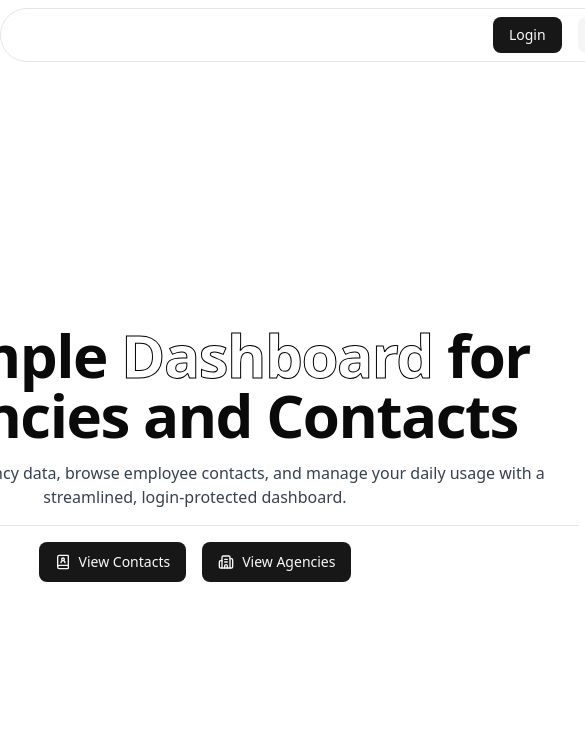
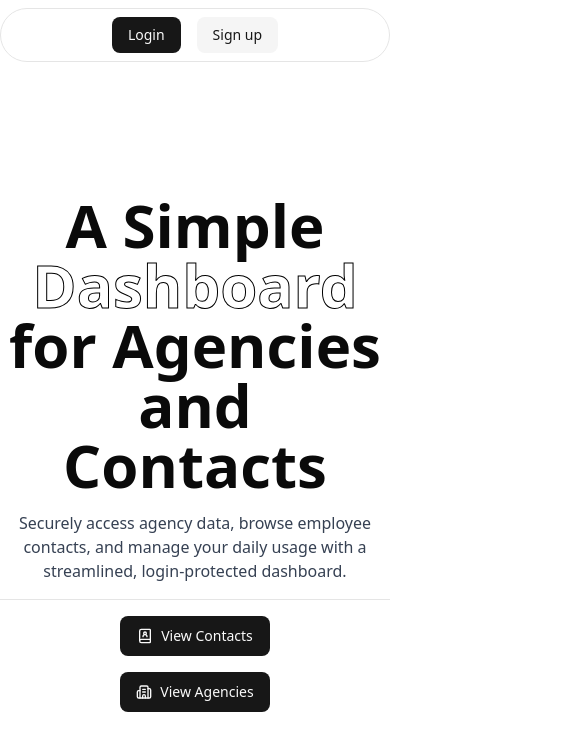
Before and after one commit to rabdlbari/home-assignment-pfe, a Next.js app: page / in a window 390 px wide. Shown: the top 750 px of the page, 585 px wide, since content can reach past the window. Built offline with nearby package versions, Linux system fonts and the light colour scheme.

Commit message:
added responsivness to site

```diff
--- a/app/page.tsx
+++ b/app/page.tsx
@@ -6,7 +6,7 @@ import Link from "next/link";
 export default function Home() {
   return (
     <>
-      <header className="flex justify-center w-6xl mx-auto py-2 px-6 sticky top-0 z-50 border rounded-full mt-2 bg-white/80 backdrop-blur-xl dark:bg-black/80">
+      <header className="flex justify-center w-full sm:w-6xl mx-auto py-2 px-6 sticky top-0 z-50 border rounded-full mt-2 bg-white/80 backdrop-blur-xl dark:bg-black/80">
         <div className="flex gap-4">
           <Button>
             <Link href={"/login"} className="hover:underline">
@@ -21,8 +21,8 @@ export default function Home() {
         </div>
       </header>
       <main className="flex flex-col h-full gap-4 justify-center items-center">
-        <div className="text-center w-3xl space-y-4">
-          <h1 className="text-6xl text-center font-extrabold tracking-tight text-balance">
+        <div className="text-center sm:w-3xl space-y-4">
+          <h1 className="text-6xl text-center font-extrabold text-balance">
             A Simple{" "}
             <span className="text-transparent [-webkit-text-stroke:1px_black]">
               Dashboard
@@ -35,7 +35,7 @@ export default function Home() {
           </p>
           <Separator />
         </div>
-        <div className="flex gap-4">
+        <div className="flex flex-col gap-4 sm:flex-row">
           <Button size={"lg"}>
             <BookUser />
             <Link href={"/signup"} className="hover:underline">
```
